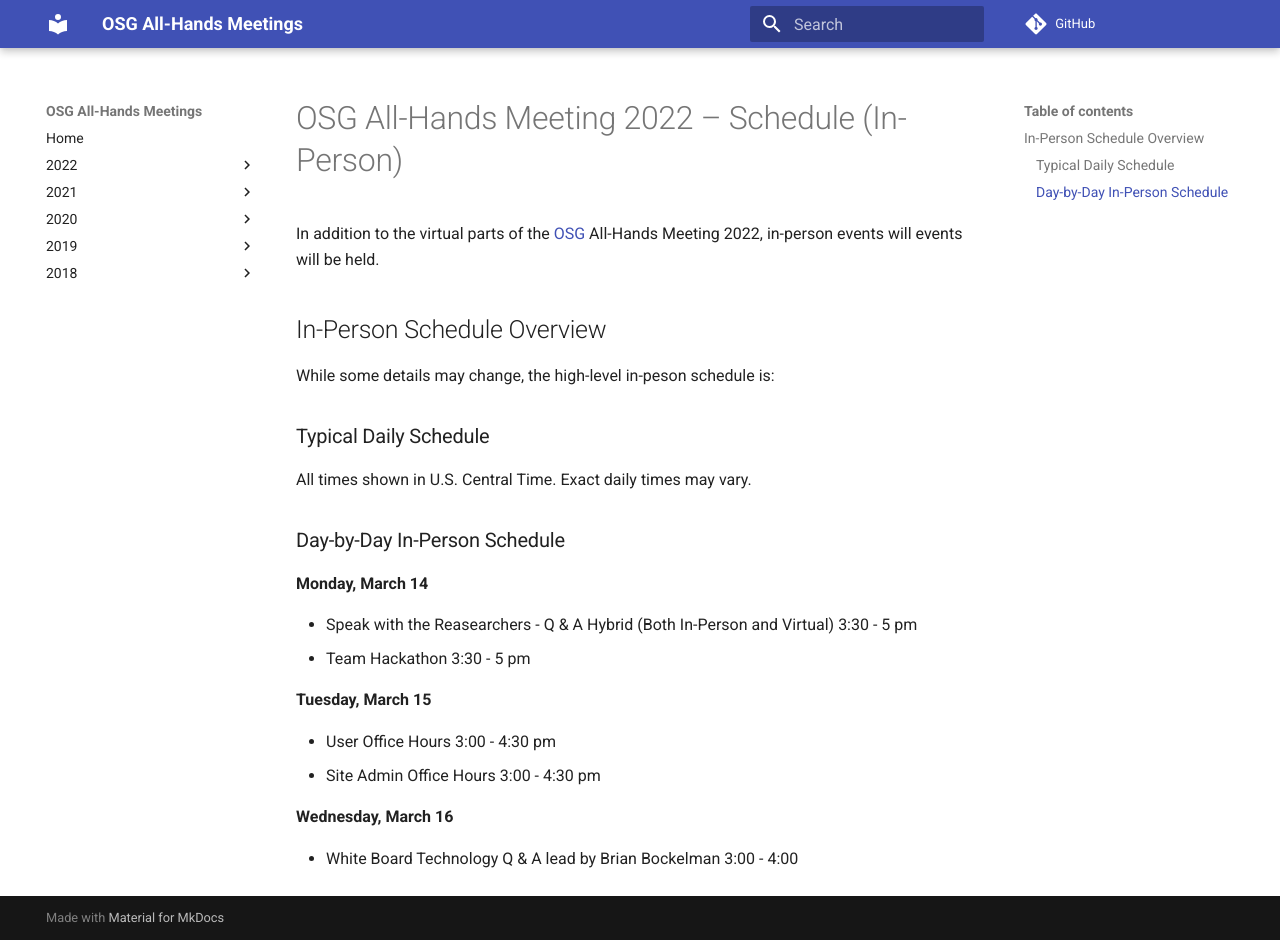
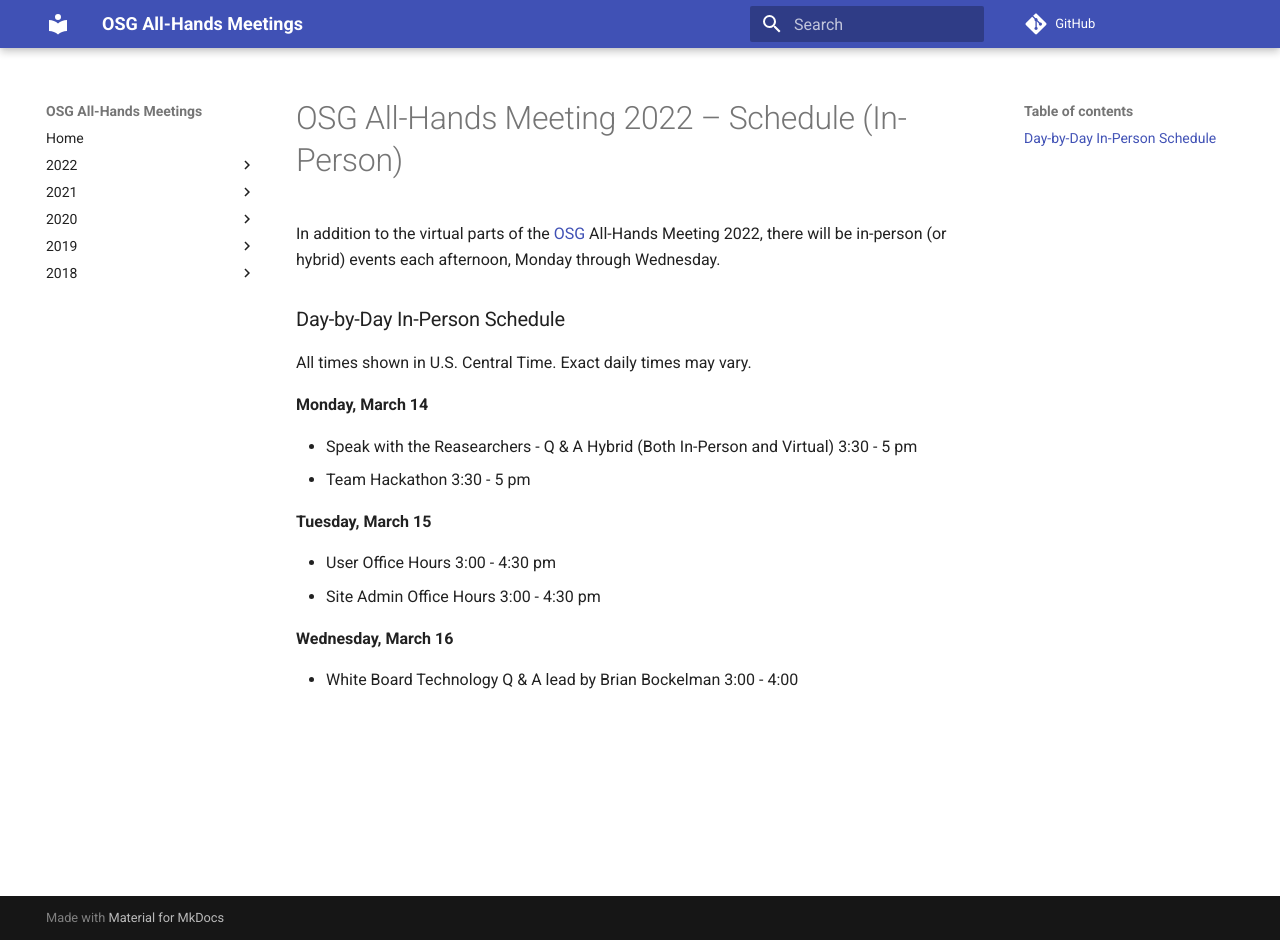
Before and after one commit to osg-htc/all-hands, an MkDocs documentation site: the page built from docs/2022/2022/schedule-inperson.md, in a window 1280 px wide and 940 px high. Built offline with MkDocs 1.6.1 and Material for MkDocs 9.7.7, drawn with Linux system fonts in a browser that asks for light colours; comment, search, counter and statistics services are not loaded.

Commit message:
Update schedule-inperson.md

```diff
--- a/docs/2022/2022/schedule-inperson.md
+++ b/docs/2022/2022/schedule-inperson.md
@@ -1,19 +1,12 @@
 
 # OSG All-Hands Meeting 2022 &ndash; Schedule (In-Person)
 
-In addition to the virtual parts of the [OSG](https://www.opensciencegrid.org) All-Hands Meeting 2022, in-person events will events will be held.
+In addition to the virtual parts of the [OSG](https://www.opensciencegrid.org) All-Hands Meeting 2022, there will be in-person (or hybrid) events each afternoon, Monday through Wednesday.
 
-
-## In-Person Schedule Overview
-
-While some details may change, the high-level in-peson schedule is:
-
-### Typical Daily Schedule
+### Day-by-Day In-Person Schedule
 
 All times shown in U.S. Central Time.
 Exact daily times may vary.
-
-### Day-by-Day In-Person Schedule
 
 **Monday, March 14**
 
```
